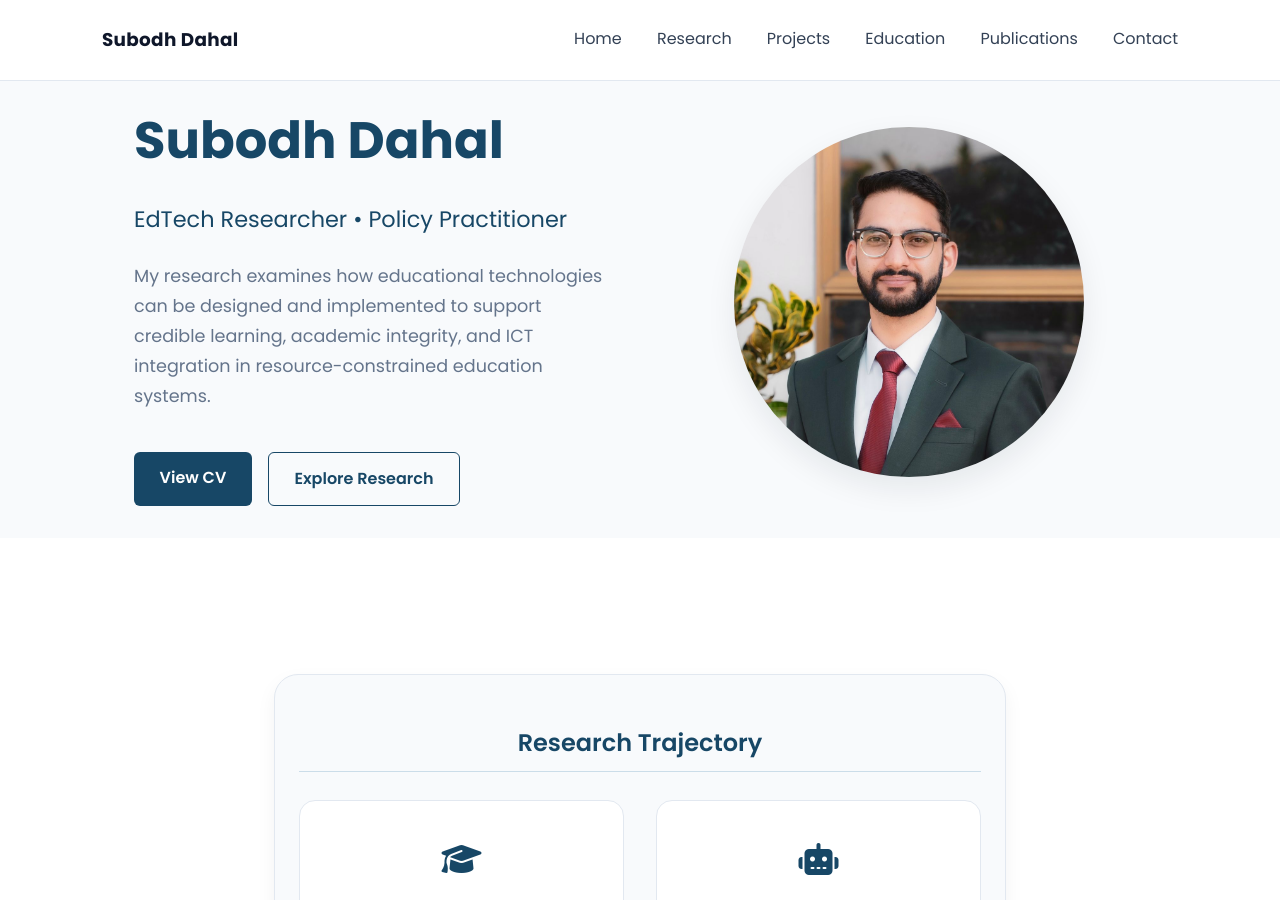
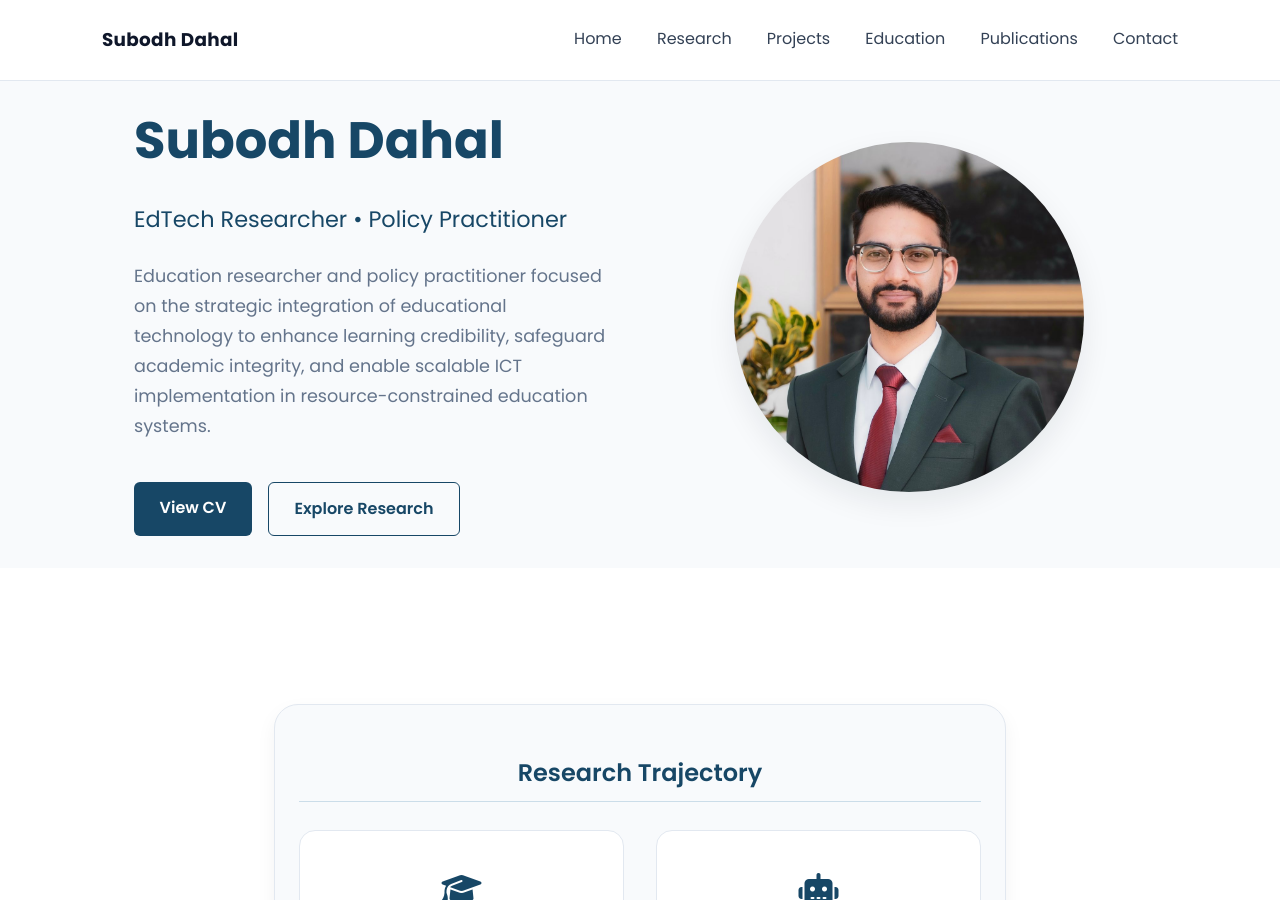
Before and after one commit to dahalsubodh/dahalsubodh.github.io, a Jekyll site: the page built from index.md, in a window 1280 px wide and 900 px high. Built offline with Jekyll 4.4.1, drawn with Linux system fonts in a browser that asks for light colours.

Commit message:
Update hero.html

```diff
--- a/_includes/hero.html
+++ b/_includes/hero.html
@@ -9,9 +9,7 @@
       </h2>
 
       <p class="hero-description">
-        My research examines how educational technologies can be designed and implemented
-        to support credible learning, academic integrity, and ICT integration
-        in resource-constrained education systems.
+        Education researcher and policy practitioner focused on the strategic integration of educational technology to enhance learning credibility, safeguard academic integrity, and enable scalable ICT implementation in resource-constrained education systems.
       </p>
 
       <div class="hero-cta">
```
